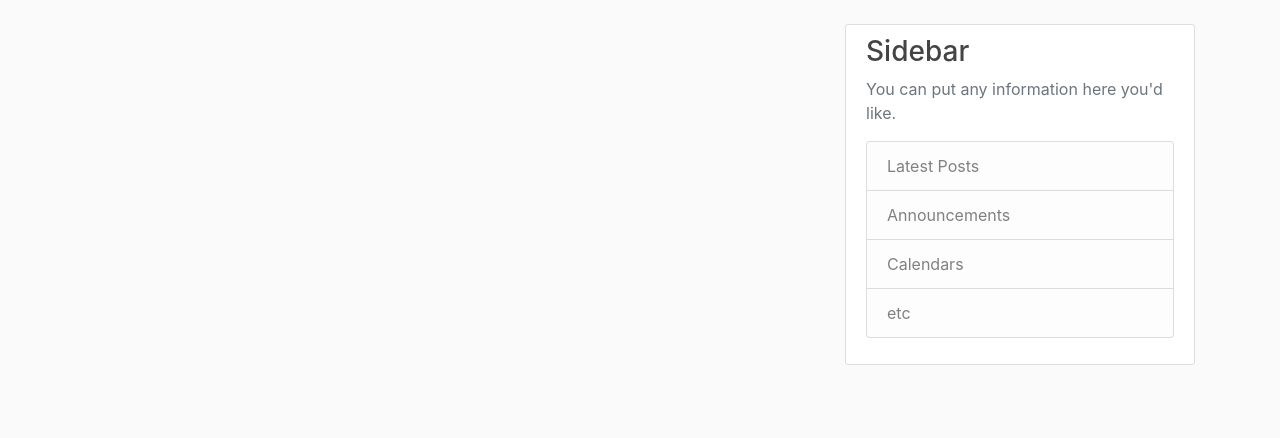
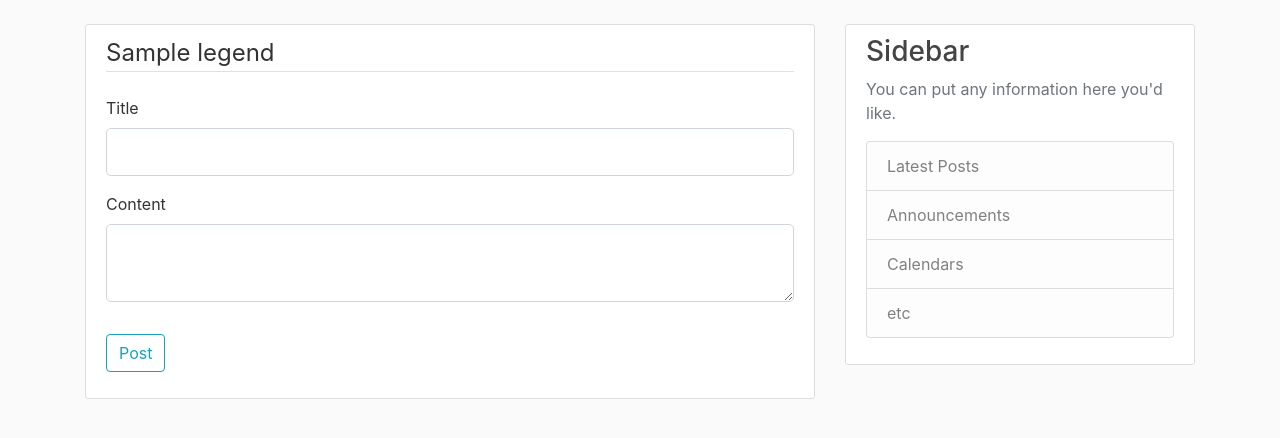
Before and after one commit to Paroxyste/Python, a Flask app: template Flask_Blog/app/templates/new_post.html in a window 1280 px wide. Shown: the part 56-494 px from the top of the page. Run offline with Flask 2, Linux system fonts and the light colour scheme; tables that the repository leaves empty hold one stand-in row (values such as "Sample post"); the template is opened without the code that fills it: values that come from a table or form of the project are taken from there, most other values are stand-ins (such as "Sample title", 1, 10 or a date in 2020); some libraries are stand-ins or nearby versions.

Commit message:
Update template

```diff
--- a/Flask_Blog/app/templates/new_post.html
+++ b/Flask_Blog/app/templates/new_post.html
@@ -1,5 +1,54 @@
 {% extends "layout.html" %}
 
 {% block content %}
+    <div class="content-section">
+        <form method="POST" action="">
+            {{ form.hidden_tag() }}
 
+            <fieldset class="form-group">
+                <legend class="border-bottom mb-4">
+                    {{ legend }}
+                </legend>
+
+                <div class="form-group">
+                    {{ form.title.label(class="form-control-label") }}
+
+                    {% if form.title.errors %}
+                        {{ form.title(class="form-control form-control-lg is-invalid") }}
+
+                        <div class="invalid-feedback">
+                            {% for error in form.title.errors %}
+                                <span>
+                                    {{ error }}
+                                </span>
+                            {% endfor %}
+                        </div>
+                    {% else %}
+                        {{ form.title(class="form-control form-control-lg") }}
+                    {% endif %}
+                </div>
+
+                <div class="form-group">
+                    {{ form.content.label(class="form-control-label") }}
+
+                    {% if form.content.errors %}
+                        {{ form.content(class="form-control form-control-lg is-invalid") }}
+                        <div class="invalid-feedback">
+                            {% for error in form.content.errors %}
+                                <span>
+                                    {{ error }}
+                                </span>
+                            {% endfor %}
+                        </div>
+                    {% else %}
+                        {{ form.content(class="form-control form-control-lg") }}
+                    {% endif %}
+                </div>
+            </fieldset>
+
+            <div class="form-group">
+                {{ form.submit(class="btn btn-outline-info") }}
+            </div>
+        </form>
+    </div>
 {% endblock content %}
```
